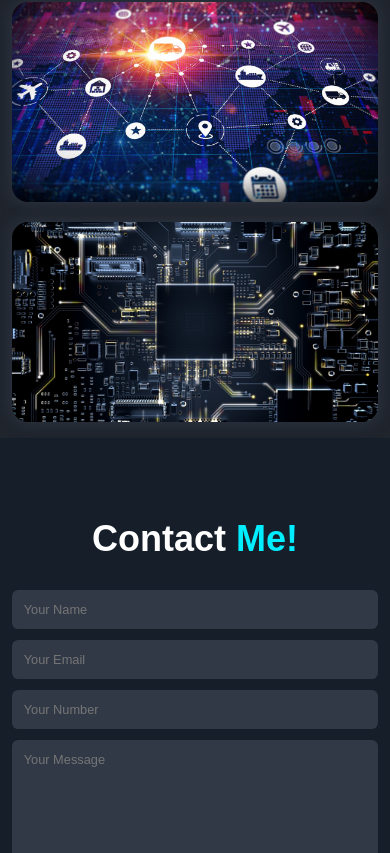
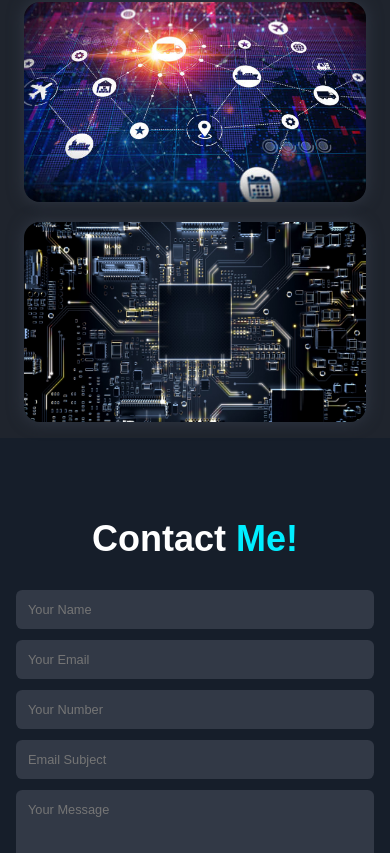
Before and after one commit to Sunera25/my-portfolio, a React (Create React App) app: page / in a window 390 px wide. Shown: the part 4234-5087 px from the top of the page. Built offline with nearby package versions, Linux system fonts and the light colour scheme.

Commit message:
Contact forum finished

```diff
--- a/package.json
+++ b/package.json
@@ -7,12 +7,16 @@
     "@testing-library/jest-dom": "^5.17.0",
     "@testing-library/react": "^13.4.0",
     "@testing-library/user-event": "^13.5.0",
+    "dotenv": "^16.4.5",
+    "emailjs-com": "^3.2.0",
+    "nodemailer": "^6.9.15",
     "react": "^18.3.1",
     "react-dom": "^18.3.1",
     "react-scripts": "5.0.1",
     "react-toastify": "^10.0.5",
     "react-typing-effect": "^2.0.5",
     "scrollreveal": "^4.0.9",
+    "smtpjs": "^0.0.1",
     "web-vitals": "^2.1.4"
   },
   "scripts": {
--- a/src/components/Contact.jsx
+++ b/src/components/Contact.jsx
@@ -1,30 +1,56 @@
-import React, { useEffect } from 'react';
+import React, { useEffect, useState } from 'react';
 import '../styles/components/Contact.css';
 import scrollRevealConfigContact from '../utils/scrollRevealConfigContact';
 import { toast, ToastContainer } from 'react-toastify';
 import 'react-toastify/dist/ReactToastify.css';
+import emailjs from 'emailjs-com';
+
 
 function Contact() {
+
+  const [formData, setFormData] = useState({ name: '', email: '', phone: '', subject: '', message: '' })
+
 
   useEffect(() => {
     scrollRevealConfigContact();
   }, []);
 
-  const handleSubmit = () => {
-    toast.success("I Got Your Message");
+  const handleChange = (e) => {
+    const { name, value } = e.target;
+    setFormData((prevData) => ({
+      ...prevData,
+      [name]: value,
+    }));
+  };
+
+  const handleSubmit = (e) => {
+    e.preventDefault();
+
+    emailjs.send(process.env.REACT_APP_SERVICE_ID, process.env.REACT_APP_TEMPLATE_ID, formData, process.env.REACT_APP_USER_ID)
+      .then((response) => {
+        console.log('Email sent successfully:', response);
+        toast.success("I Got Your Message");
+        setFormData({ name: '', email: '', phone: '', subject: '', message: '' });
+
+      }, (error) => {
+        console.error('Failed to send email:', error);
+        toast.error("Failed to send message.");
+      });
+
   };
 
   return (
     <section id="contact" className="contact-section">
       <h2>Contact <span>Me!</span></h2>
-      <form className="contact-form">
+      <form action="#conatct" className="contact-form" onSubmit={handleSubmit}>
         <div className="input-group">
-          <input type="text" placeholder='Your Name' />
-          <input type="email" placeholder='Your Email' />
-          <input type="text" placeholder='Your Number' />
+          <input name="name" type="text" placeholder='Your Name' onChange={handleChange} value={formData.name} required />
+          <input name="email" type="email" placeholder='Your Email' onChange={handleChange} value={formData.email} required />
+          <input name="phone" type="text" placeholder='Your Number' onChange={handleChange} value={formData.phone} required />
+          <input name="subject" type="text" placeholder='Email Subject ' onChange={handleChange} value={formData.subject} required />
         </div>
-        <textarea cols='30' rows='10' placeholder='Your Message' />
-        <input type="submit" className='btn' value='Send Message' onClick={handleSubmit} />
+        <textarea cols='30' rows='10' name="message" placeholder='Your Message' onChange={handleChange} value={formData.message} required />
+        <input type="submit" className='btn' value='Send Message' />
       </form>
       <ToastContainer />
     </section>
--- a/src/styles/Main.css
+++ b/src/styles/Main.css
@@ -64,7 +64,7 @@ span {
   }
 
   .contact-section {
-    padding-bottom: 7rem;
+    padding-bottom: 2rem;
   }
 
   .footer {
--- a/src/styles/components/Contact.css
+++ b/src/styles/components/Contact.css
@@ -18,11 +18,12 @@
 .input-group {
   display: flex;
   flex-wrap: wrap;
+  justify-content: space-between;
 }
 
 .input-group input,
 .contact-section form textarea {
-  width: 100%;
+  width: 49%;
   padding: 1.5rem;
   font-size: 1.6rem;
   color: var(--text-color);
@@ -32,6 +33,7 @@
 }
 
 .contact-section form textarea {
+  width: 100%;
   resize: none;
 }
 
@@ -39,3 +41,15 @@
   margin-top: 2rem;
   cursor: pointer;
 }
+
+@media (max-width: 600px) {
+
+  .contact-section {
+    padding-left: 2rem;
+    padding-right: 2rem;
+  }
+
+  .input-group input {
+    width: 100%;
+  }
+}
--- a/src/styles/components/Home.css
+++ b/src/styles/components/Home.css
@@ -3,6 +3,7 @@
   justify-content: center;
   align-items: center;
   gap: 8rem;
+
 }
 
 .home-content {
--- a/src/styles/components/Projects.css
+++ b/src/styles/components/Projects.css
@@ -87,6 +87,12 @@
 }
 
 @media(max-width:617px) {
+
+  .section-projects {
+    padding-left: 3rem;
+    padding-right: 3rem;
+  }
+
   .projects-container {
     grid-template-columns: 1fr;
   }
```
Also changed, not shown: 2 other files (tests, documents, lock files or other folders).
